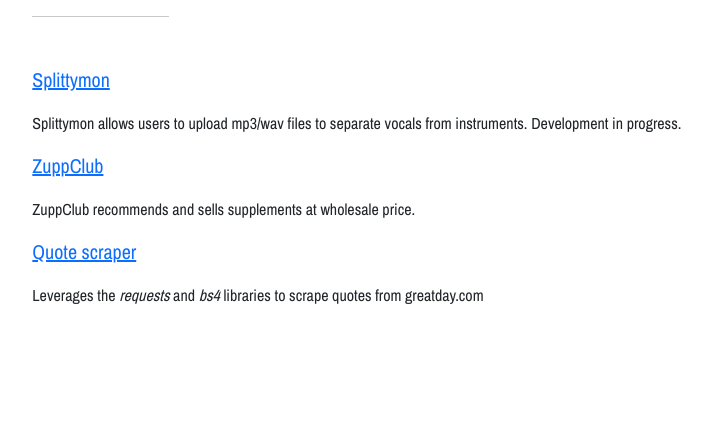
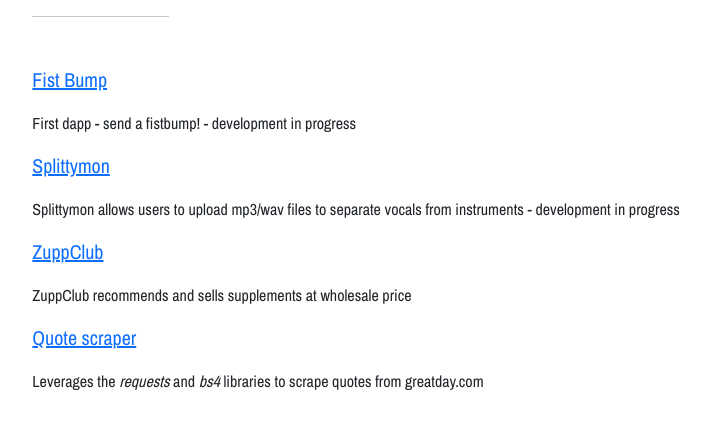
Before and after one commit to ekim420gh/mainhub, a Flask app: page /projects in a window 1280 px wide. Shown: the part 104-533 px from the top of the page, without its empty margins (197-907 px from the left). Run offline with Flask 2, Linux system fonts and the light colour scheme; parts of the project's set-up code (start-up, migrations or seed data) failed here and were passed over.

Commit message:
add dapp

```diff
--- a/templates/homepage.html
+++ b/templates/homepage.html
@@ -140,7 +140,7 @@
     <p class="fs-5 col-md-8">I like this:</p>
     <img class="img-fluid" src="{{ url_for('static', filename='img/2955.png')}}">
     <p></p>
-    <p class="fs-5 col-md-8"><a href="https://opensea.io/collection/azuki">Azuki #2955</a><i>(question: would you pay 40k USD?)</i></p>
+    <p class="fs-5 col-md-8"><a href="https://opensea.io/collection/azuki">Azuki #2955</a</p>
 {% endblock %}
 
 {% block bottom %}
@@ -154,6 +154,8 @@
         <ul class="icon-list ps-0">
           <li class="d-flex align-items-start mb-1"><a href="https://splittymon.com">Splittymon</a></li>
           <li class="d-flex align-items-start mb-1"><a href="https://www.zuppclub.com/">Zupp</a></li>
+          <li class="d-flex align-items-start mb-1"><a href="https://www.ekim420.com/">Quote webscraper</a></li>
+          <li class="d-flex align-items-start mb-1"><a href="https://fistbump-portal.lkstandsfor1992.repl.co/">Fist Bump (dapp)</a></li>
         </ul>
       </div>
 
--- a/templates/projects.html
+++ b/templates/projects.html
@@ -5,10 +5,12 @@
 {% endblock %}
 
 {% block content %}
+<p class="fs-5 col-md-12"><a href="https://fistbump-portal.lkstandsfor1992.repl.co/">Fist Bump</a></p>
+<p>First dapp - send a fistbump! - development in progress</p>
 <p class="fs-5 col-md-12"><a href="https://splittymon.com">Splittymon</a></p>
-<p>Splittymon allows users to upload mp3/wav files to separate vocals from instruments. Development in progress.</p>
+<p>Splittymon allows users to upload mp3/wav files to separate vocals from instruments - development in progress</p>
 <p class="fs-5 col-md-12"><a href="https://www.zuppclub.com/">ZuppClub</a></p>
-<p>ZuppClub recommends and sells supplements at wholesale price.</p>
+<p>ZuppClub recommends and sells supplements at wholesale price</p>
 <p class="fs-5 col-md-12"><a href="{{ url_for('hello') }}">Quote scraper</a></p>
 <p>Leverages the <i>requests</i> and <i>bs4</i> libraries to scrape quotes from greatday.com</p>
 {% endblock %}
```
